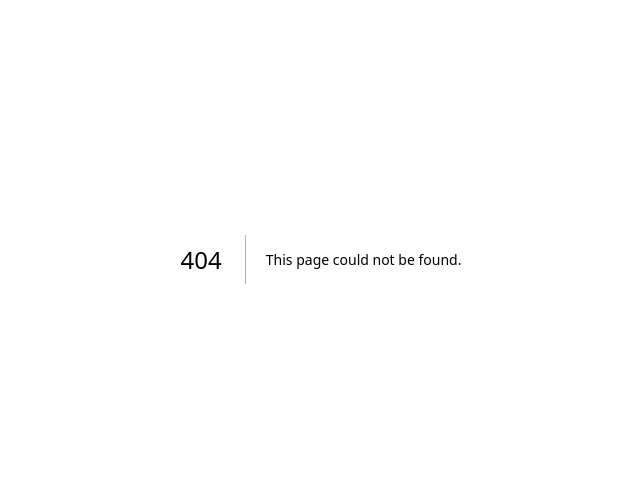
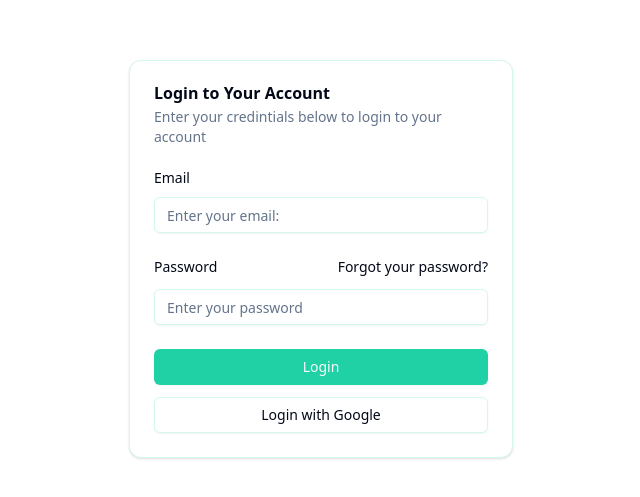
Before and after one commit to Sujitha-Perera/cinescope-dashboard, a Next.js app: page /login in a window 1280 px wide. Before the commit this address had no page. Shown: the part 141-638 px from the top of the page, without its empty margins (319-959 px from the left). Built offline with nearby package versions, Linux system fonts and the light colour scheme.

Commit message:
login ui development

```diff
--- a/app/api/v1/movies/route.js
+++ b/app/api/v1/movies/route.js
@@ -7,7 +7,7 @@ import { NextResponse } from "next/server"
 export const GET=async()=>{
     try {
 
-        const movies=await db.collection("movies").find({}).limit(20).toArray();
+        const movies=await db.collection("movies").find({}).limit(1).toArray();
         // return NextResponse.json(MOVIES, {status:200});
         return NextResponse.json(movies);
 
--- /dev/null
+++ b/app/login/login-form.jsx
@@ -0,0 +1,72 @@
+// this is the client component(CSR=Client Site Rendering)
+"use client";
+import {
+    Card ,
+    CardContent,
+    CardFooter,
+    CardHeader,
+    CardTitle,CardDescription
+} from "@/components/ui/card"
+import { Input } from "@/components/ui/input";
+import { Label } from "@/components/ui/label";
+import React from 'react'
+import Link from "next/link";
+import { Button } from "@/components/ui/button";
+
+export function LoginForm() {
+  return (
+    <div className="flex flex-col">
+        <Card>
+            <CardHeader>
+                <CardTitle>Login to Your Account</CardTitle>
+                <CardDescription>
+                    Enter your credintials below to login to your account
+                </CardDescription>
+            </CardHeader>
+            <CardContent>
+                <form>
+                    <div className="flex flex-col gap-6  ">
+                        <div className="grid  gap-3 ">
+                            <Label htmlFor="email">Email</Label>
+                            <Input
+                            id="email"
+                            name="email "
+                            type="email"
+                            placeholder="Enter your email:"
+                            >
+
+                            </Input>
+                        </div>
+                       <div className="grid gap-3">
+                            <div className="flex items-center">
+                            <Label htmlFor="email">Password</Label>
+                                <Link
+                                    href="/forgot-password"
+                                    className="ml-auto inline-block text-sm underline-offset-4 hover:underline"
+                                >
+                                    Forgot your password?
+                                </Link>
+                            </div>
+                            <Input
+                            id="password"
+                            name="password"
+                            type="password"
+                            placeholder="Enter your password"
+                            autoComplete="current-password"
+                            />
+                        </div>
+                        <div className="flex flex-col gap-3">
+                            <Button type="submit" className="  w-full ">
+                                Login
+                            </Button>
+                             <Button type="submit" variant="outline" className=" w-full ">
+                                Login with Google
+                            </Button>
+                        </div>
+                    </div>
+                </form>
+            </CardContent>
+        </Card>
+   </div>
+  )
+}
--- /dev/null
+++ b/app/login/page.jsx
@@ -0,0 +1,14 @@
+import React from 'react'
+import { LoginForm } from './login-form'
+// this is the server component SSR
+export default function LoginPage() {
+  return (
+
+    <div className="flex flex-col min-h-svh w-full items-center justify-center p-6 md:p-10">
+        <div className=' w-full max-w-sm '>
+        <LoginForm/>
+
+        </div>
+    </div>
+  )
+}
--- /dev/null
+++ b/app/sign-up/page.jsx
@@ -0,0 +1,9 @@
+import React from 'react'
+
+export default function SignUpPage() {
+  return (
+    <div>
+
+    </div>
+  )
+}
--- a/components/header-nav.jsx
+++ b/components/header-nav.jsx
@@ -29,6 +29,10 @@ export default function Head() {
           className="hover:text-primary text-sm font-medium transition-colors">
             Admin
           </Link>
+          <Link href="/login"
+          className="hover:text-primary text-sm font-medium transition-colors">
+            Login
+          </Link>
           <Modetoggle/>
         </nav>
 
--- a/components/home/movie-list.jsx
+++ b/components/home/movie-list.jsx
@@ -1,9 +1,12 @@
 
-import { Card } from "@/components/ui/card"
+import { Card ,CardContent,CardFooter} from "@/components/ui/card"
 // import { MOVIES } from "@/lib/data"
 import Link from "next/link"
 import Image from "next/image"
 import { getMovies } from "@/actions/movies"
+import { Badge } from "@/components/ui/badge"
+import { Button } from "@/components/ui/button"
+
 
 export default async function Movielist() {
   const movies =await getMovies();
@@ -31,6 +34,50 @@ export default async function Movielist() {
                     />
 
                 </div>
+                <CardContent className="p-4">
+                    <h3 className="line-clamp-1 font-semibold">
+                      {movie.title}
+                    </h3>
+
+                    <p className="text-muted-foreground text-sm">
+                      {movie.year}-{movie.runtime} min
+                    </p>
+
+                    <div className=" mt-2 flex flex-wrap gap-2">
+
+                      {movie.genres.slice(0,2).map((genre,index)=>(
+
+                      <Badge key={index} id={index}
+                        variant="outline"
+                        className="border-primary/30 bg-primary/5 text-xs">
+                        {genre}
+                      </Badge>
+
+                      ))}
+
+
+                    {movie.genres?.length>2 && (
+                      <Badge variant="outline" className="border-primary/30 bg-primary/5 text-xs ">
+                         +{movie.genres.length - 2}
+                      </Badge>)}
+
+                    </div>
+
+                </CardContent>
+
+                <CardFooter className="flex justify-between p-4">
+                    <div className="flex items-center">
+                      <Spam className="text-primary text-xm font-medium">
+                        {movie.imdb?.rating}/10
+                      </Spam>
+                    </div>
+                      <Button variant="ghost" size="sm" className="hover:text-primary">
+                        Details
+
+                      </Button>
+
+
+                </CardFooter>
               </Card>
 
             </Link>
--- /dev/null
+++ b/components/ui/badge.jsx
@@ -0,0 +1,44 @@
+import * as React from "react"
+import { Slot } from "@radix-ui/react-slot"
+import { cva } from "class-variance-authority";
+
+import { cn } from "@/lib/utils"
+
+const badgeVariants = cva(
+  "inline-flex items-center justify-center rounded-md border px-2 py-0.5 text-xs font-medium w-fit whitespace-nowrap shrink-0 [&>svg]:size-3 gap-1 [&>svg]:pointer-events-none focus-visible:border-ring focus-visible:ring-ring/50 focus-visible:ring-[3px] aria-invalid:ring-destructive/20 dark:aria-invalid:ring-destructive/40 aria-invalid:border-destructive transition-[color,box-shadow] overflow-hidden",
+  {
+    variants: {
+      variant: {
+        default:
+          "border-transparent bg-primary text-primary-foreground [a&]:hover:bg-primary/90",
+        secondary:
+          "border-transparent bg-secondary text-secondary-foreground [a&]:hover:bg-secondary/90",
+        destructive:
+          "border-transparent bg-destructive text-white [a&]:hover:bg-destructive/90 focus-visible:ring-destructive/20 dark:focus-visible:ring-destructive/40 dark:bg-destructive/60",
+        outline:
+          "text-foreground [a&]:hover:bg-accent [a&]:hover:text-accent-foreground",
+      },
+    },
+    defaultVariants: {
+      variant: "default",
+    },
+  }
+)
+
+function Badge({
+  className,
+  variant,
+  asChild = false,
+  ...props
+}) {
+  const Comp = asChild ? Slot : "span"
+
+  return (
+    <Comp
+      data-slot="badge"
+      className={cn(badgeVariants({ variant }), className)}
+      {...props} />
+  );
+}
+
+export { Badge, badgeVariants }
--- /dev/null
+++ b/components/ui/label.jsx
@@ -0,0 +1,23 @@
+"use client"
+
+import * as React from "react"
+import * as LabelPrimitive from "@radix-ui/react-label"
+
+import { cn } from "@/lib/utils"
+
+function Label({
+  className,
+  ...props
+}) {
+  return (
+    <LabelPrimitive.Root
+      data-slot="label"
+      className={cn(
+        "flex items-center gap-2 text-sm leading-none font-medium select-none group-data-[disabled=true]:pointer-events-none group-data-[disabled=true]:opacity-50 peer-disabled:cursor-not-allowed peer-disabled:opacity-50",
+        className
+      )}
+      {...props} />
+  );
+}
+
+export { Label }
--- a/package.json
+++ b/package.json
@@ -9,6 +9,7 @@
     "lint": "next lint"
   },
   "dependencies": {
+    "@radix-ui/react-label": "^2.1.7",
     "@radix-ui/react-slot": "^1.2.3",
     "class-variance-authority": "^0.7.1",
     "clsx": "^2.1.1",
```
Also changed, not shown: 1 other file (tests, documents, lock files or other folders).
